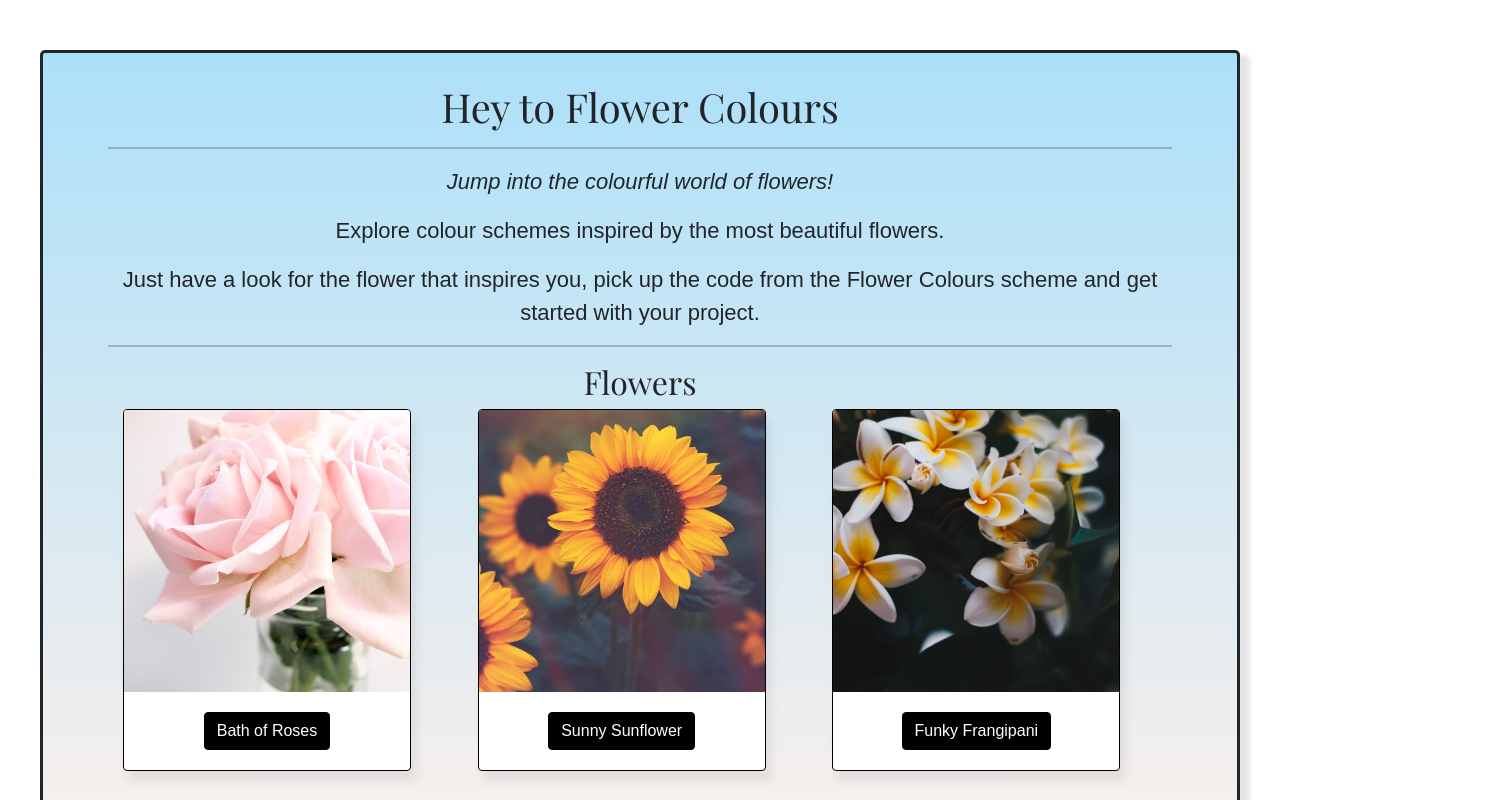
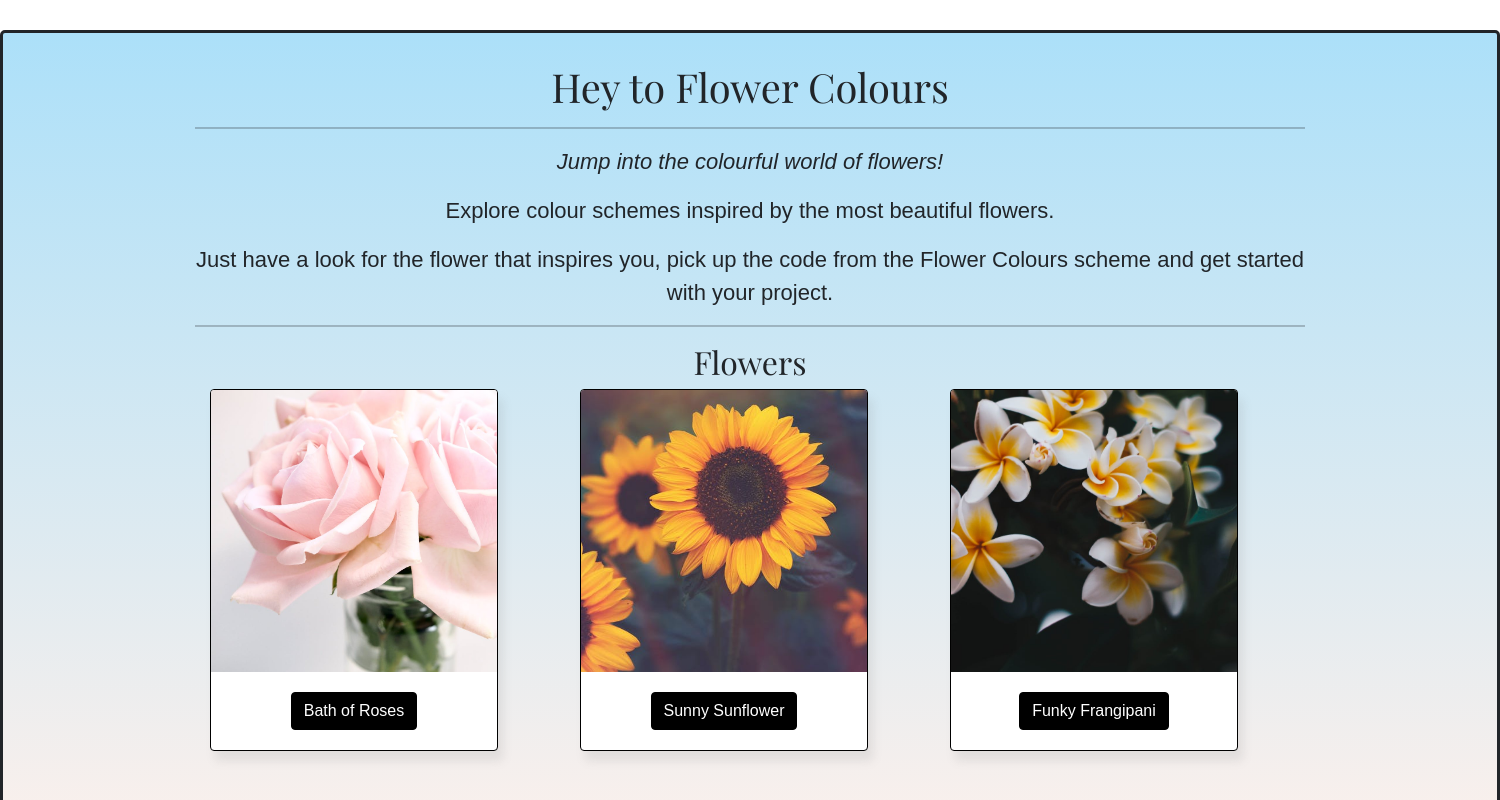
Before and after one commit to Tabea014/FlowerColours, a React (Create React App) app: page / in a window 1280 px wide. Shown: the top 800 px of the page, 1500 px wide, since content can reach past the window. Built offline with nearby package versions, Linux system fonts and the light colour scheme; the HTML template or start-up script is replaced by a standard one.

Commit message:
Update Design

```diff
--- a/src/flowers.css
+++ b/src/flowers.css
@@ -1,13 +1,13 @@
 .App {
   font-family: sans-serif;
   text-align: center;
-  width: 1200px;
+  width: 1500px;
   height: 850px;
   padding: 30px 50px;
   border: 3px solid;
   border-radius: 5px;
   box-shadow: 10px 5px 5px rgb(0, 0, 0, 0.1);
-  margin: 50px auto;
+  margin: 30px auto;
   text-align: center;
   display: block;
   background: #c9ccd3;
```
